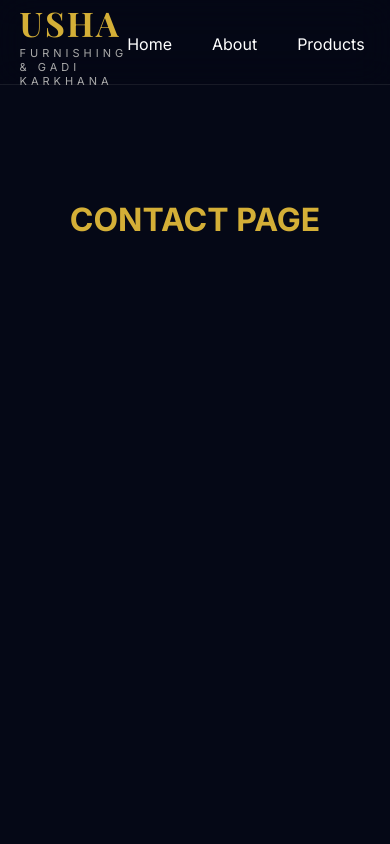
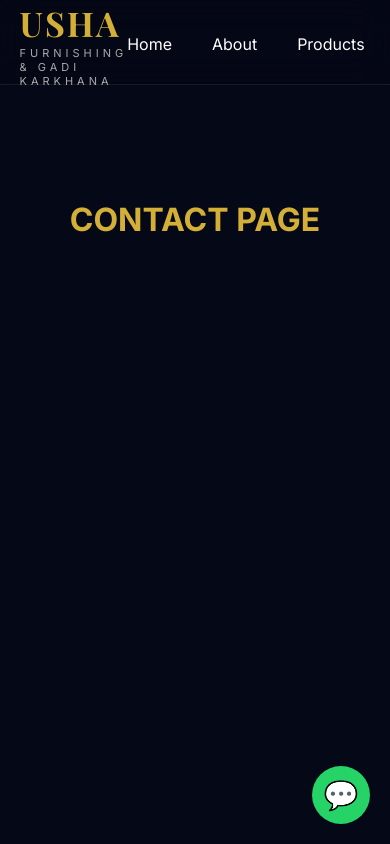
Before and after one commit to yashkumar5-lgtm/usha-furnishing-3d, a React (Vite) app: page /contact in a window 390 px wide. Built offline with nearby package versions, Linux system fonts and the light colour scheme; no server answers.

Commit message:
Add floating WhatsApp button

```diff
--- a/src/App.jsx
+++ b/src/App.jsx
@@ -1,7 +1,7 @@
 import { Routes, Route } from "react-router-dom";
-import { AnimatePresence } from "framer-motion";
 
 import Navbar from "./components/common/Navbar";
+import FloatingWhatsApp from "./components/common/FloatingWhatsApp";
 
 import Home from "./pages/Home";
 import About from "./pages/About";
@@ -13,29 +13,14 @@ function App() {
     <>
       <Navbar />
 
-      <AnimatePresence mode="wait">
-        <Routes>
-          <Route
-            path="/"
-            element={<Home />}
-          />
+      <Routes>
+        <Route path="/" element={<Home />} />
+        <Route path="/about" element={<About />} />
+        <Route path="/products" element={<Products />} />
+        <Route path="/contact" element={<Contact />} />
+      </Routes>
 
-          <Route
-            path="/about"
-            element={<About />}
-          />
-
-          <Route
-            path="/products"
-            element={<Products />}
-          />
-
-          <Route
-            path="/contact"
-            element={<Contact />}
-          />
-        </Routes>
-      </AnimatePresence>
+      <FloatingWhatsApp />
     </>
   );
 }
--- /dev/null
+++ b/src/components/common/FloatingWhatsApp.jsx
@@ -0,0 +1,33 @@
+import contact from "../../data/contact";
+
+function FloatingWhatsApp() {
+
+    const whatsappNumber = contact.whatsapp.replace(/\D/g, "");
+
+    const message = encodeURIComponent(contact.whatsappMessage);
+
+    return (
+
+        <a
+
+            className="floating-whatsapp"
+
+            href={`https://wa.me/${whatsappNumber}?text=${message}`}
+
+            target="_blank"
+
+            rel="noopener noreferrer"
+
+            aria-label="Chat on WhatsApp"
+
+        >
+
+            💬
+
+        </a>
+
+    );
+
+}
+
+export default FloatingWhatsApp;
--- /dev/null
+++ b/src/styles/floatingWhatsapp.css
@@ -0,0 +1,81 @@
+.floating-whatsapp{
+
+    position:fixed;
+
+    right:30px;
+
+    bottom:30px;
+
+    width:65px;
+
+    height:65px;
+
+    border-radius:50%;
+
+    background:#25D366;
+
+    display:flex;
+
+    justify-content:center;
+
+    align-items:center;
+
+    font-size:32px;
+
+    text-decoration:none;
+
+    box-shadow:0 15px 35px rgba(0,0,0,.35);
+
+    z-index:999;
+
+    transition:.35s;
+
+    animation:whatsappPulse 2s infinite;
+
+}
+
+.floating-whatsapp:hover{
+
+    transform:scale(1.1);
+
+}
+
+@keyframes whatsappPulse{
+
+    0%{
+
+        box-shadow:0 0 0 0 rgba(37,211,102,.5);
+
+    }
+
+    70%{
+
+        box-shadow:0 0 0 20px rgba(37,211,102,0);
+
+    }
+
+    100%{
+
+        box-shadow:0 0 0 0 rgba(37,211,102,0);
+
+    }
+
+}
+
+@media(max-width:768px){
+
+.floating-whatsapp{
+
+width:58px;
+
+height:58px;
+
+font-size:28px;
+
+right:20px;
+
+bottom:20px;
+
+}
+
+}
--- a/src/styles/globals.css
+++ b/src/styles/globals.css
@@ -8,6 +8,7 @@
 @import "./whyChooseUs.css";
 @import "./gallery.css";
 @import "./contact.css";
+@import "./floatingWhatsapp.css";
 
 @import url('https://fonts.googleapis.com/css2?family=Inter:wght@300;400;500;600;700&family=Playfair+Display:wght@500;600;700&display=swap');
 
```
